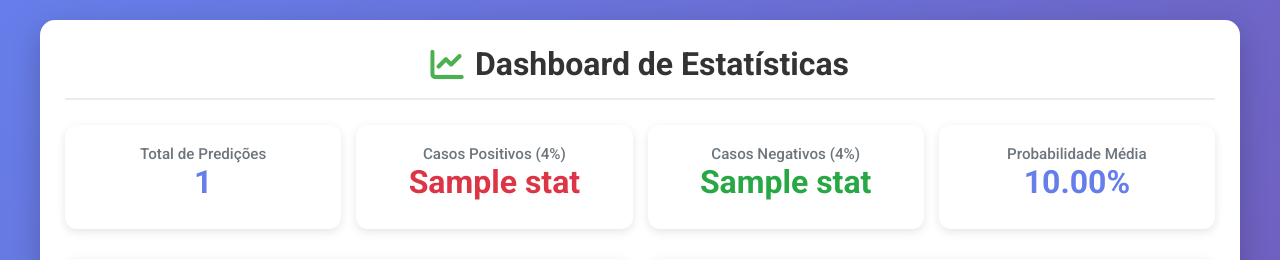
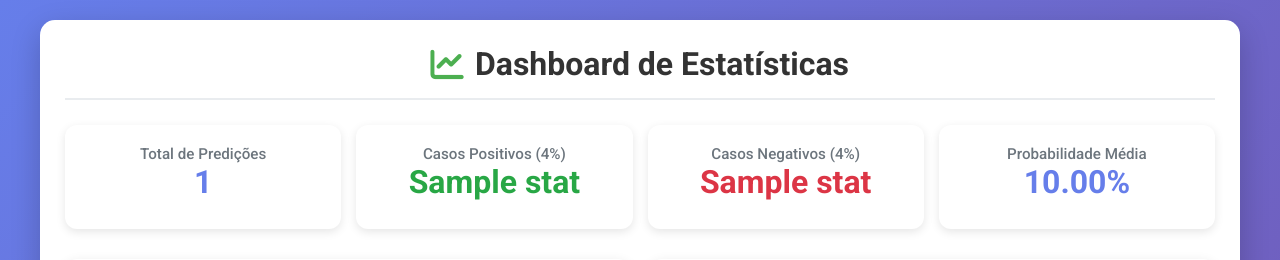
Before and after one commit to Prog-LucasAlves/ML_Cla_Flask, a Flask app: template templates/dashboard.html in a window 1280 px wide. Shown: the top 260 px of the page. Run offline with Flask 3, Linux system fonts and the light colour scheme; the template is opened without the code that fills it: most values are stand-ins (such as "Sample title", 1, 10 or a date in 2020); parts of the project's set-up code (start-up, migrations or seed data) failed here and were passed over; some libraries are stand-ins or nearby versions.

Commit message:
add styles.css

```diff
--- a/static/dash.css
+++ b/static/dash.css
@@ -82,8 +82,8 @@ font-size: 0.95rem;
 font-weight: 500;
 }
 
-.stat-positive { color: #dc3545; }
-.stat-negative { color: #28a745; }
+.stat-positive { color: #28a745; }
+.stat-negative { color: #dc3545; }
 
 .grid-2 {
 display: grid;
```
